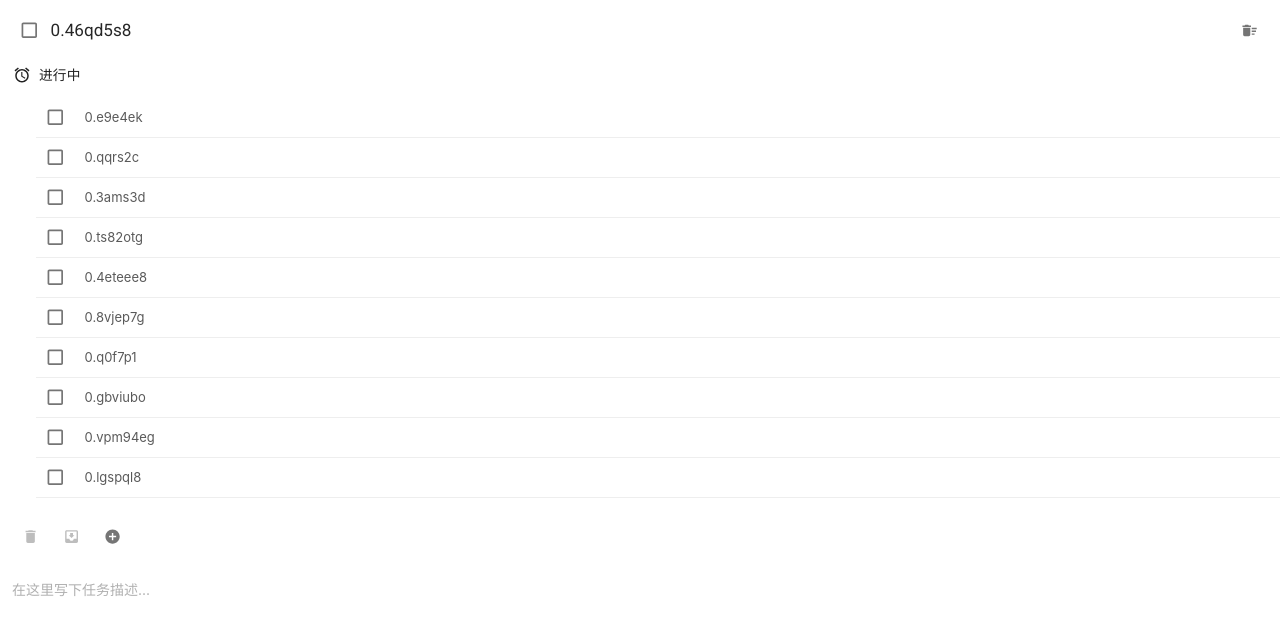
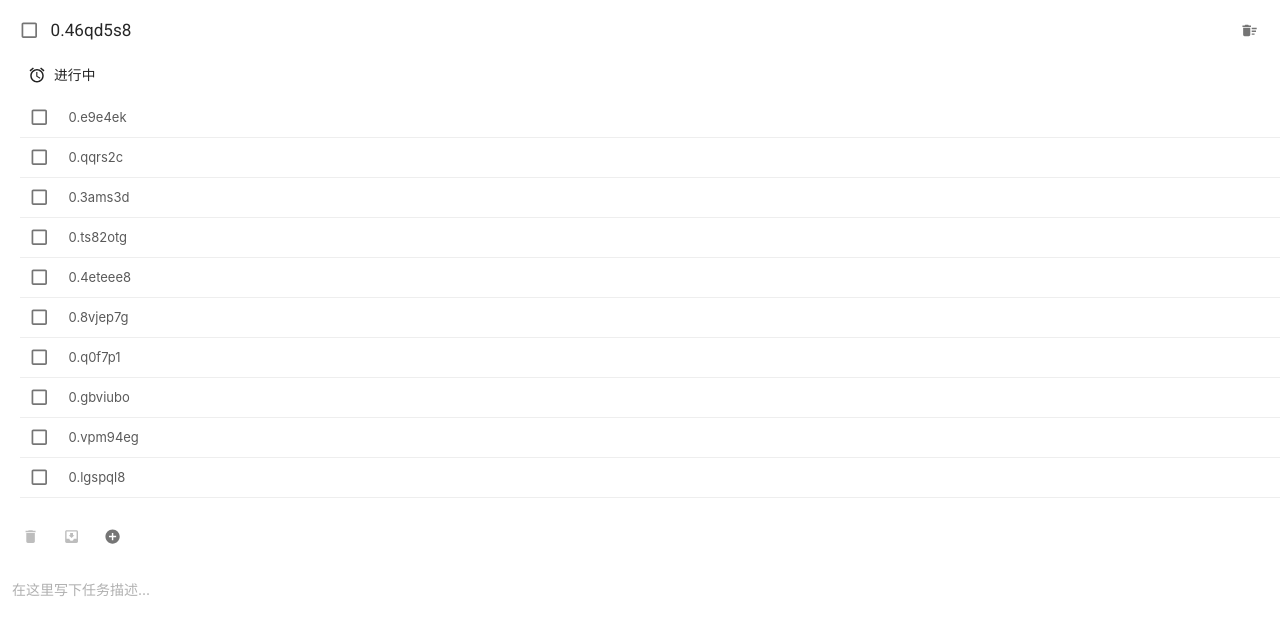
Before and after one commit to lenconda/sigma_web, a React app: page / in a window 1280 px wide. Shown: the top 634 px of the page. Built offline with nearby package versions, Linux system fonts and the light colour scheme.

Commit message:
feat: optimize styles of TaskList and TaskListItem

```diff
--- a/src/components/TaskList/index.less
+++ b/src/components/TaskList/index.less
@@ -47,6 +47,7 @@
 
   &__deadline {
     padding: 0 10px;
+    padding-left: 25px;
   }
 
   &__buttons {
--- a/src/components/TaskListItem/index.less
+++ b/src/components/TaskListItem/index.less
@@ -41,7 +41,7 @@
   }
 
   &__drag-control {
-    width: 36px;
+    width: 20px;
     height: 40px;
     position: relative;
 
@@ -52,6 +52,7 @@
       left: 50%;
       transform: translateY(-50%);
       color: #b0b0b0;
+      font-size: 12px;
     }
   }
 }
```
